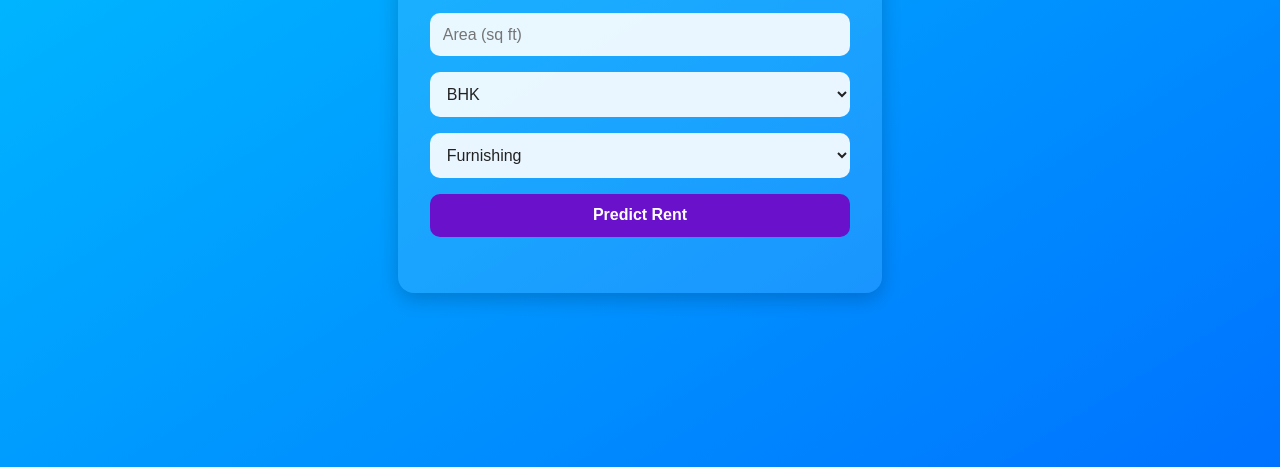
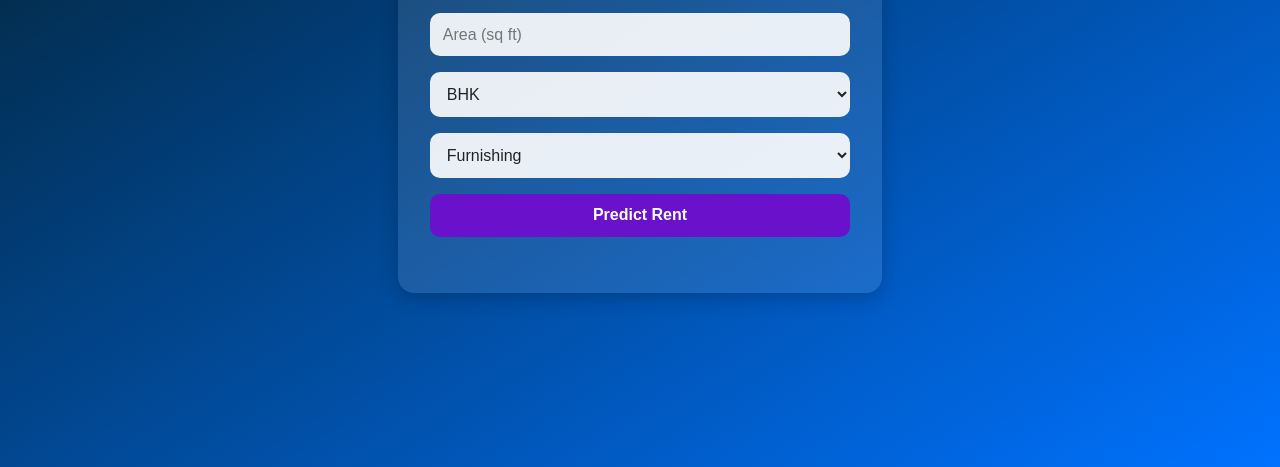
Before and after one commit to faisalkhan2003/Smart-Rent, a plain HTML site: page frontend/index.html in a window 1280 px wide. Shown: the part 333-800 px from the top of the page. Drawn offline with Linux system fonts and the light colour scheme.

Commit message:
Changed Background Color

```diff
--- a/frontend/index.html
+++ b/frontend/index.html
@@ -8,7 +8,7 @@
     body {
       margin: 0;
       font-family: 'Segoe UI', sans-serif;
-      background: linear-gradient(to bottom right, #00c6ff, #0072ff);
+      background: linear-gradient(to bottom right, #031c23, #0072ff);
       color: #fff;
       display: flex;
       justify-content: center;
```
